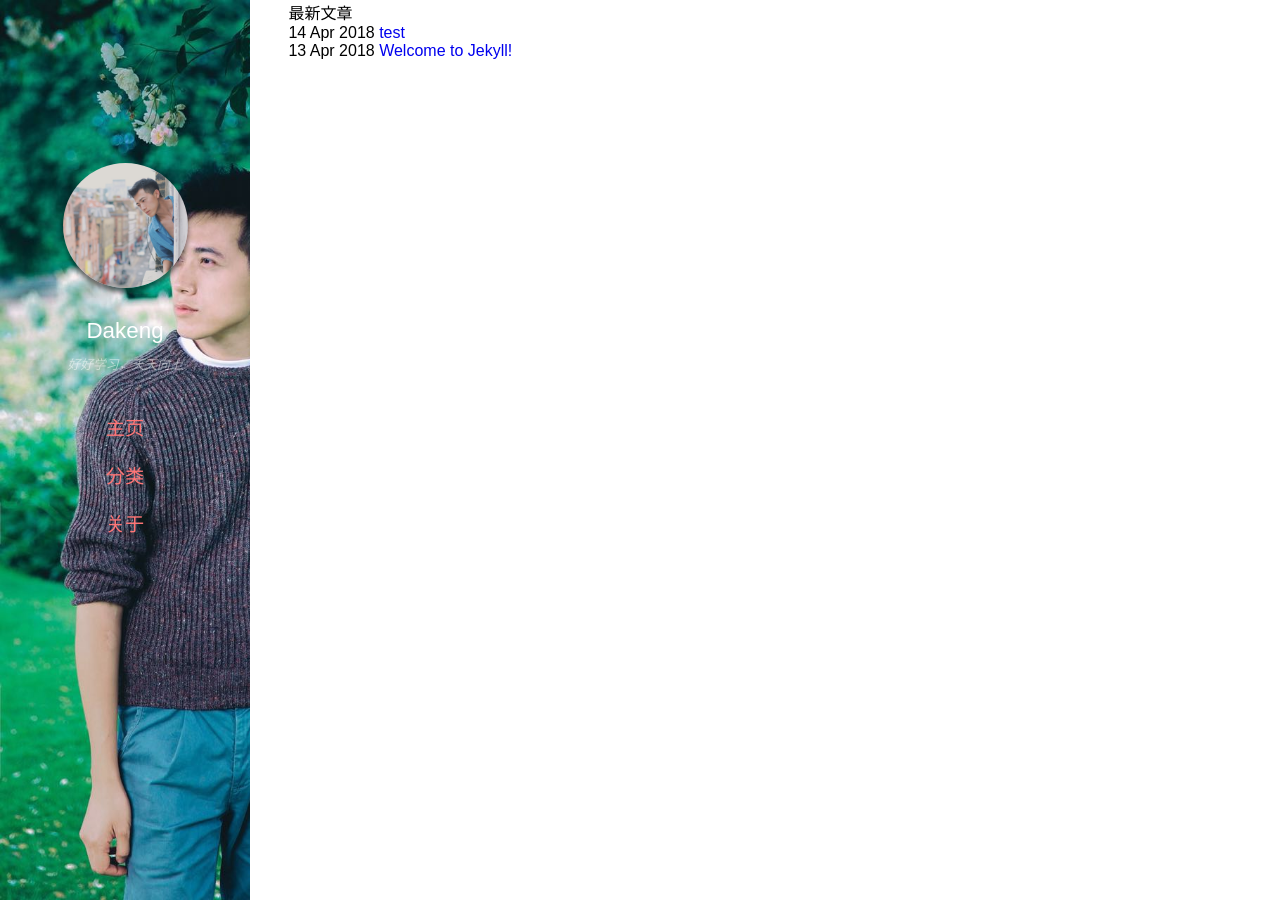
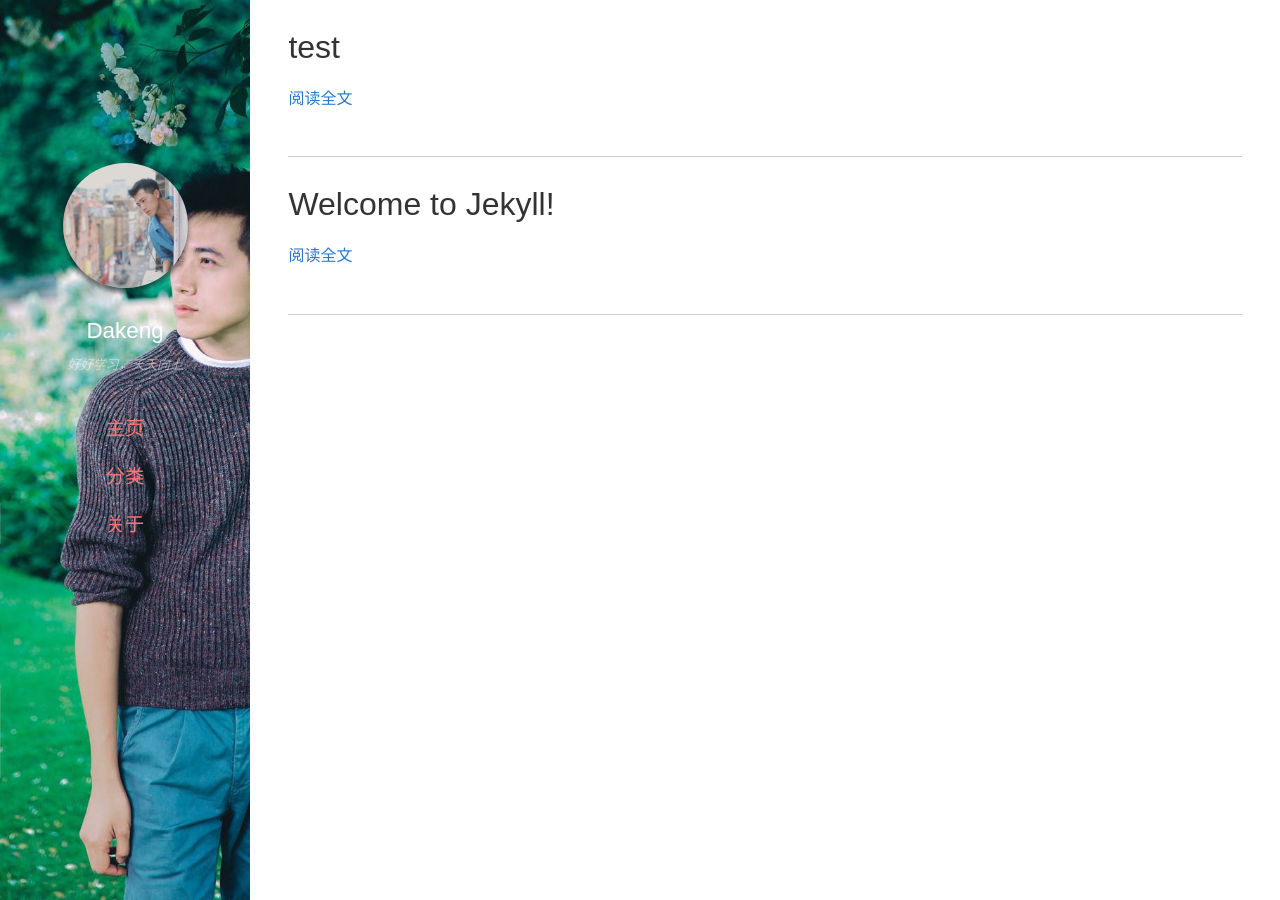
Before and after one commit to dakeng/blog, a Jekyll site: the page built from index.html, in a window 1280 px wide. Built offline with Jekyll 4.4.1, drawn with Linux system fonts in a browser that asks for light colours.

Commit message:
update index.html

```diff
--- a/_config.yml
+++ b/_config.yml
@@ -17,8 +17,8 @@ layouts_dir: _layouts
 title: 嘻嘻嘻
 email: 1910635606@qq.com
 description: >- # this means to ignore newlines until "baseurl:"
-baseurl: "/" # the subpath of your site, e.g. /blog
-url: "https://dakeng.github.io/blog/" # the base hostname & protocol for your site, e.g. http://example.com
+baseurl: "" # the subpath of your site, e.g. /blog
+url: "https://dakeng.github.io/blog" # the base hostname & protocol for your site, e.g. http://example.com
 github_username:  dakeng
 
 # Build settings
--- a/index.html
+++ b/index.html
@@ -4,11 +4,20 @@
 # See: https://jekyllrb.com/docs/themes/#overriding-theme-defaults
 layout: default
 ---
-<h2>{{ page.title }}</h2>
-
-<p>最新文章</p>
-<ul>
-	{% for post in site.posts %}
-	<li>{{ post.date | date_to_string }} <a href="{{ site.baseurl }}{{ post.url }}">{{ post.title }}</a></li>
-	{% endfor %}
-</ul>
+<section id="page-index" >
+		<ul>
+			{% for post in site.posts %}
+			<li>
+				<article class="post">
+						<h1 class="title"><a href="{{ site.baseurl }}{{ post.url }}">{{ post.title }}</a></h1>
+						<div class="entry-content">
+							{{ post.entry }}
+							<p class="more">
+								<a href="{{ site.baseurl }}{{ post.url }}">阅读全文</a>
+							</p>
+						</div>
+				</article>
+			</li>
+			{% endfor %}
+		</ul>
+</section>
```
